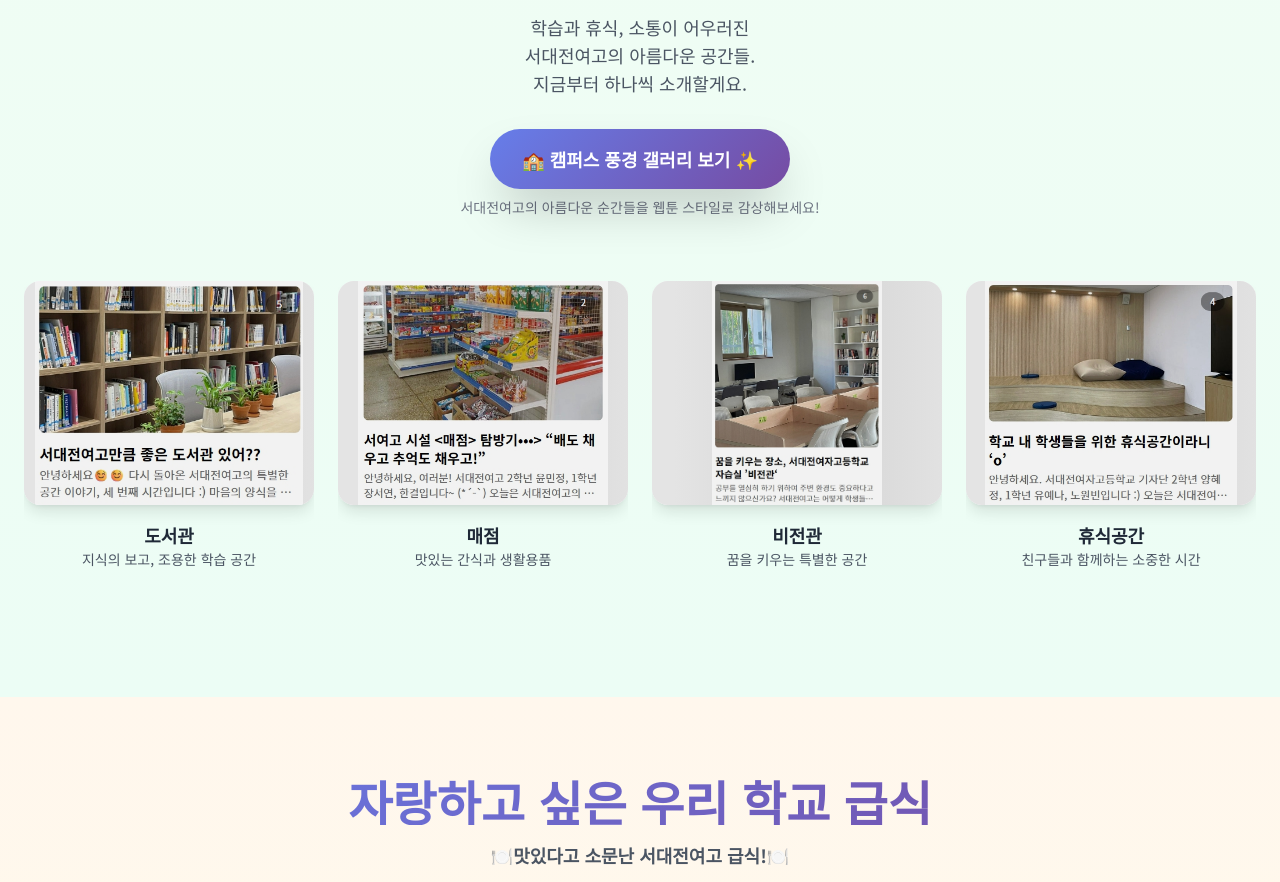
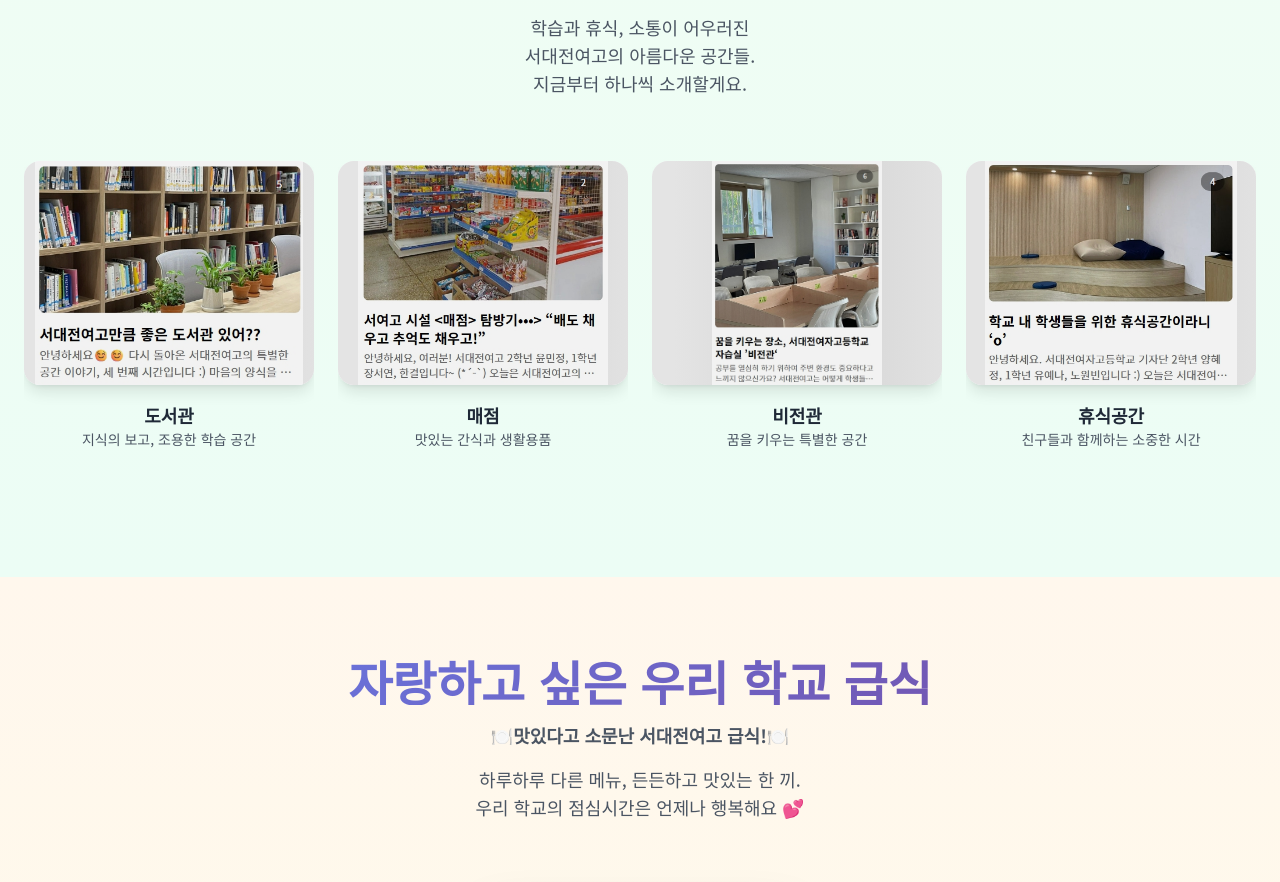
Before and after one commit to lifeprofessor/sdjgh-admission, a plain HTML site: page index.html in a window 1280 px wide. Shown: the part 5340-6222 px from the top of the page. Drawn offline with nearby package versions, Linux system fonts and the light colour scheme.

Commit message:
캠퍼스 풍경 갤러리 삭제

```diff
--- a/index.html
+++ b/index.html
@@ -587,13 +587,7 @@
                     <p class="text-gray-600 text-lg font-bold">"배우고, 쉬고, 즐거운 곳"</p>
                     <p class="text-gray-600 mt-4 max-w-2xl mx-auto text-lg">학습과 휴식, 소통이 어우러진<br>서대전여고의 아름다운 공간들.<br>지금부터 하나씩 소개할게요.</p>
 
-                    <!-- 풍경 갤러리 버튼 -->
-                    <div class="mt-8">
-                        <button onclick="openScenery()" class="btn-gradient text-white font-bold py-4 px-8 rounded-full shadow-2xl hover:shadow-3xl transition-all duration-300 text-lg hover:transform hover:-translate-y-1">
-                            🏫 캠퍼스 풍경 갤러리 보기 ✨
-                        </button>
-                        <p class="text-gray-500 text-sm mt-2">서대전여고의 아름다운 순간들을 웹툰 스타일로 감상해보세요!</p>
-                    </div>
+
                 </div>
 
                 <div class="fade-in">
```
